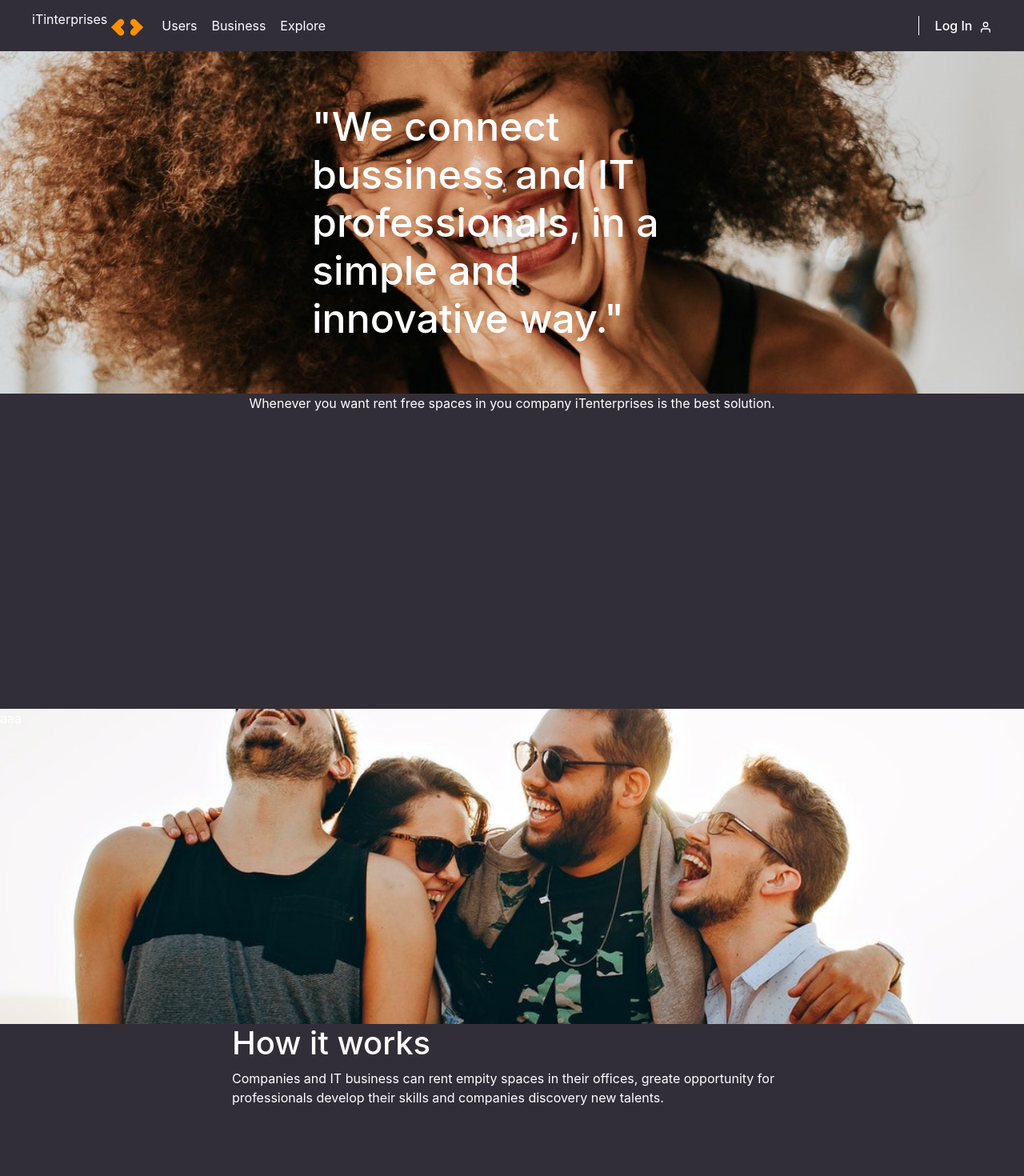
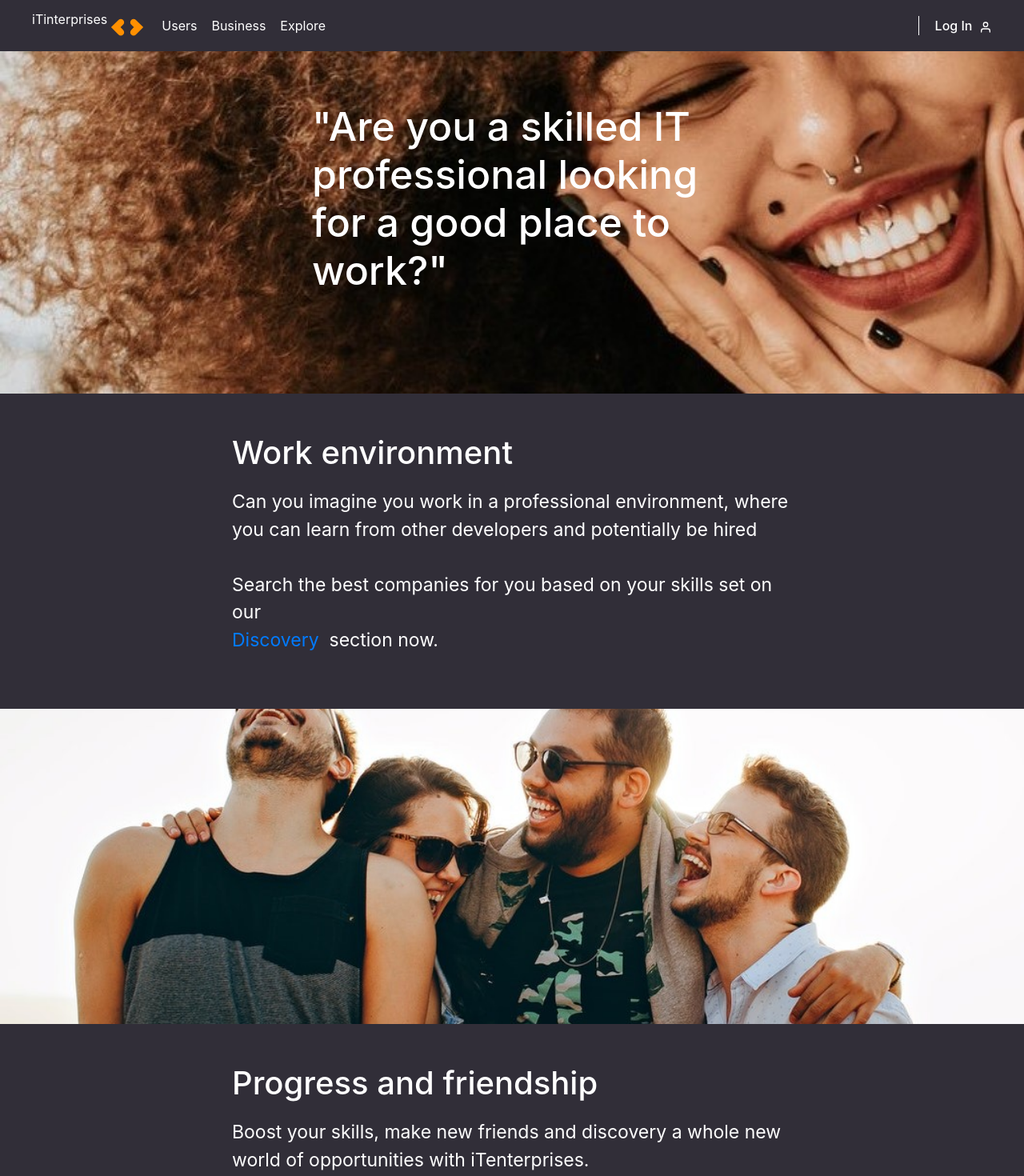
Before and after one commit to diebraga/project2, a React (Create React App) app in the folder i-dont-know/: page /forusers in a window 1280 px wide. Shown: the top 1470 px of the page at 80% size. Built offline with nearby package versions, Linux system fonts and the light colour scheme.

Commit message:
users added

```diff
--- a/i-dont-know/src/forUsers/index.tsx
+++ b/i-dont-know/src/forUsers/index.tsx
@@ -1,4 +1,5 @@
 import React from 'react';
+import { Link } from 'react-router-dom';
 
 import { Container, Banner, Content, GetStarted } from './styles';
 
@@ -13,24 +14,40 @@ const ForUsers: React.FC = () => {
         <NavBar />
         <Banner>
           <h1>
-            "We connect bussiness and IT professionals, in a simple and
-            innovative way."
+            "Are you a skilled IT professional looking for a good place to
+            work?"
+            <br />
+            <br />
           </h1>
         </Banner>
         <Content>
           <section>
-            Whenever you want rent free spaces in you company iTenterprises is
-            the best solution.
+            <h2>Work environment</h2>
+            <p>
+              Can you imagine you work in a professional environment, where you
+              can learn from other developers and potentially be hired
+              <br />
+              <br />
+              Search the best companies for you based on your skills set on our
+              <br />
+              <Link to="/discovery">Discovery</Link>
+              &nbsp; section now.
+            </p>
           </section>
 
-          <aside>aaa</aside>
+          <aside />
 
           <section>
-            <h1>How it works</h1>
+            <h2>Progress and friendship</h2>
             <p>
-              Companies and IT business can rent empity spaces in their offices,
-              greate opportunity for professionals develop their skills and
-              companies discovery new talents.
+              Boost your skills, make new friends and discovery a whole new
+              world of opportunities with iTenterprises.
+              <br />
+              <br />
+              We believe that friendship and networking is very important for
+              your carrier, that’s why our platform is made for.
+              <br />
+              <Link to="/register">Get Started</Link>
             </p>
           </section>
         </Content>
--- a/i-dont-know/src/forUsers/styles.ts
+++ b/i-dont-know/src/forUsers/styles.ts
@@ -32,6 +32,20 @@ export const Content = styled.div`
   display: flex;
   flex-direction: column;
 
+  h2 {
+    font-size: 40px;
+    margin-top: 50px;
+  }
+
+  p {
+    font-size: 23px;
+    margin-top: 20px;
+
+    a {
+      text-decoration: none;
+    }
+  }
+
   aside {
     height: 394px;
     background: url(${bannerBackground4}) no-repeat center;
--- a/i-dont-know/src/main/styles.ts
+++ b/i-dont-know/src/main/styles.ts
@@ -20,7 +20,6 @@ export const Banner = styled.div`
   display: flex;
   place-content: center;
   align-content: center;
-  align-self: auto;
   h1 {
     max-width: 500px;
     font-size: 50px;
```
Also changed, not shown: i-dont-know/src/_assets/banner3.jpg.
